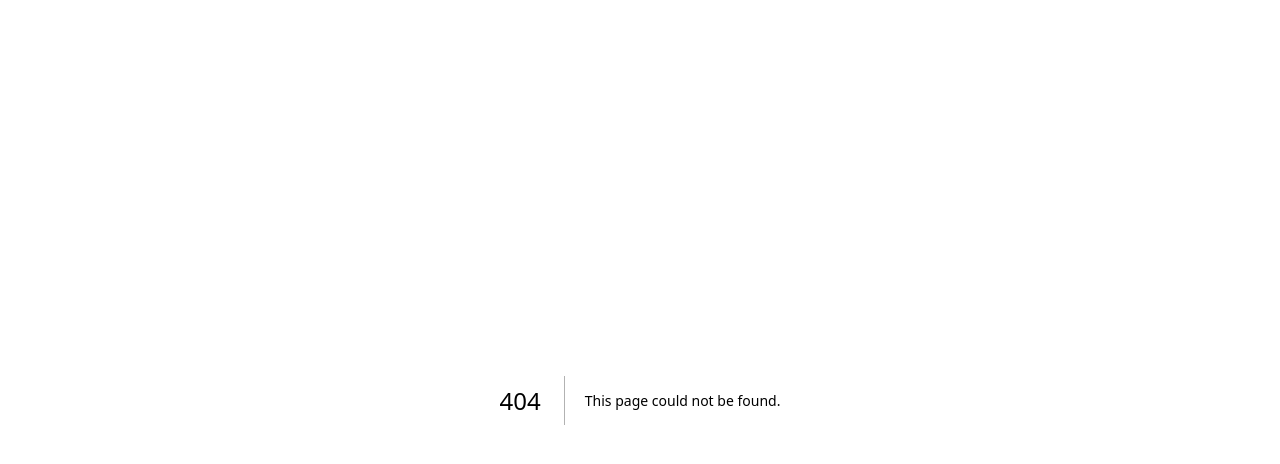
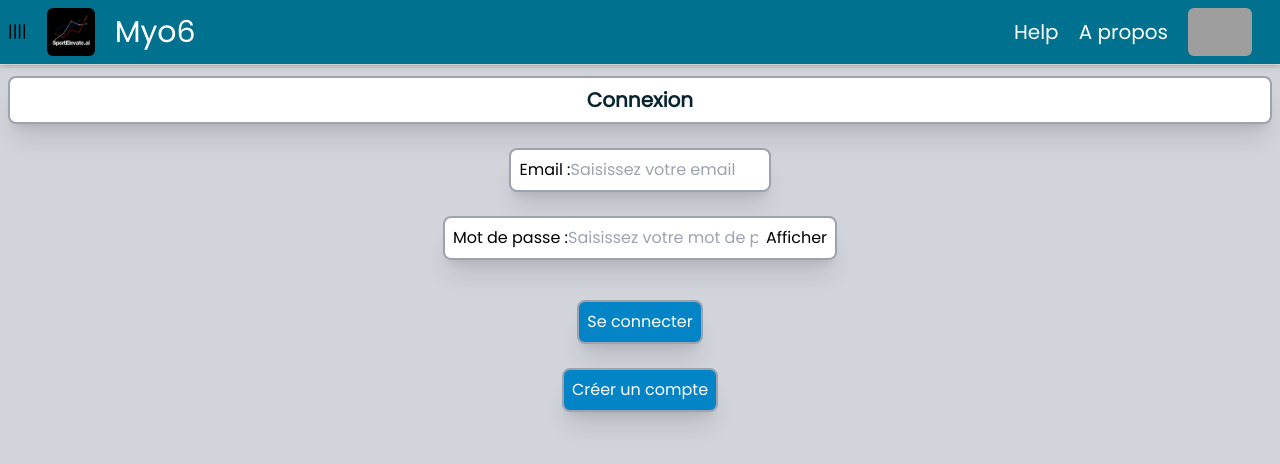
Before and after one commit to VioleauPierre/Myo6-web, a Next.js app in the folder myo6/: page /Login_secure in a window 1280 px wide. Before the commit this address had no page. Shown: the top 464 px of the page. Built offline with nearby package versions, Linux system fonts and the light colour scheme; grey boxes are pictures that could not be loaded.

Commit message:
Add withAuth token to access all page with personnal data

```diff
--- a/myo6/components/Navbar.jsx
+++ b/myo6/components/Navbar.jsx
@@ -45,7 +45,7 @@ export default function Navbar() {
 
                     <Link href="/About" className="text-white text-sm sm:text-xl pr-2 sm:pr-5">A propos</Link>
 
-                    <Link href="/Login" className="h-full">
+                    <Link href="/Login_secure" className="h-full">
 
                         <img src="/assets/icons/user.svg" alt="Logo" className="h-full rounded-md mr-1 sm:mr-5" />
 
--- /dev/null
+++ b/myo6/components/withAuth.js
@@ -0,0 +1,19 @@
+import { useEffect } from 'react';
+import { useRouter } from 'next/router';
+
+const withAuth = (WrappedComponent) => {
+  return (props) => {
+    const router = useRouter();
+
+    useEffect(() => {
+      const token = localStorage.getItem('token');
+      if (!token) {
+        router.replace('Login_secure'); // Redirect to the login page if the token is not found
+      }
+    }, [router]);
+
+    return <WrappedComponent {...props} />;
+  };
+};
+
+export default withAuth;
--- /dev/null
+++ b/myo6/pages/Login_secure.jsx
@@ -0,0 +1,142 @@
+import Head from 'next/head'
+import Image from 'next/image'
+import styles from '@/styles/Home.module.css'
+import Footer from '../components/Footer'
+import Header from '../components/Header'
+import Navbar from '../components/Navbar'
+import Link from "next/link";
+import { useState } from 'react'
+import { useEffect } from 'react'
+import { useRouter } from 'next/router'
+
+export default function LoginPage(props) {
+  let baseUrl = "s";
+  if (props.DEBUG_MODE === 'true') {
+    baseUrl = "http://localhost:3000/";
+    console.log("DEBUG_MODE");
+  } else {
+    baseUrl = "https://myo6-web.vercel.app/";
+    console.log(baseUrl);
+  }
+
+  const router = useRouter()
+  const [email, setEmail] = useState('');
+  const [password, setPassword] = useState('');
+  const [showPassword, setShowPassword] = useState(false);
+  const [errorMessage, setErrorMessage] = useState('');
+
+  const handleSubmit = async (event) => {
+    event.preventDefault();
+
+    if (!email || !password) {
+      setErrorMessage('Veuillez remplir tous les champs');
+      return;
+    }
+
+    setErrorMessage('');
+
+    try {
+      const response = await fetch('https://myo6.duckdns.org/api/login', {
+        method: 'POST',
+        headers: {
+          'Content-Type': 'application/json',
+        },
+        body: JSON.stringify({ email, password }),
+      });
+
+      if (response.ok) {
+        const data = await response.json();
+        localStorage.setItem('token', data.token);
+        router.push('/choixuser'); // Redirigez l'utilisateur vers la page protégée
+      } else {
+        setErrorMessage('Email ou mot de passe incorrect');
+      }
+    } catch (error) {
+      console.error('Erreur:', error);
+      setErrorMessage('Une erreur s\'est produite lors de la connexion');
+    }
+  };
+
+  const togglePasswordVisibility = () => {
+    setShowPassword(!showPassword);
+  };
+
+  return (
+    <>
+      <Header></Header>
+      <div className="h-screen w-screen">
+        <Navbar></Navbar>
+        <hr className="w-full h-[4px] bg-beige"></hr>
+        <div className='flex min-h-[calc(100%-68px)] bg-gray-300 h-auto'>
+          <div id="main_code" className="h-full w-full">
+            <div className="w-full p-2">
+              <div className="flex bg-white rounded-lg shadow-xl border-2 mb-2 border-gray-400 p-2 justify-center items-center justify-items-center h-fit">
+                <div className="text-xl font-bold text-[#082431]">
+                  Connexion
+                </div>
+              </div>
+            </div>
+
+            <div className="w-full sm:w-1/2 p-2 justify-center items-center justify-items-center ml-auto mr-auto">
+              <div className="flex bg-white text-center rounded-lg shadow-xl border-2 mb-2 border-gray-400 p-2 justify-center items-center justify-items-center h-full">
+                <p>Email :</p>
+                <input
+                  type="email"
+                  value={email}
+                  onChange={(e) => setEmail(e.target.value)}
+                  placeholder="Saisissez votre email"
+                  style={{ width: '190px' }}
+                />
+              </div>
+            </div>
+
+            <div className="w-full sm:w-1/2 p-2 justify-center items-center justify-items-center ml-auto mr-auto">
+              <div className="flex bg-white text-center rounded-lg shadow-xl border-2 mb-2 border-gray-400 p-2 justify-center items-center justify-items-center h-full">
+                <p>Mot de passe :</p>
+                <input
+                  type={showPassword ? 'text' : 'password'}
+                  value={password}
+                  onChange={(e) => setPassword(e.target.value)}
+                  placeholder="Saisissez votre mot de passe"
+                  style={{ width: '190px' }}
+                />
+                <button
+                  type="button"
+                  onClick={togglePasswordVisibility}
+                  className="ml-2"
+                >
+                  {showPassword ? 'Masquer' : 'Afficher'}
+                </button>
+              </div>
+            </div>
+
+            <div className="flex w-full p-2 justify-center items-center justify-items-center ml-auto mr-auto">
+              {errorMessage && <div className="bg-red-500 text-white rounded-lg shadow-xl border-2 border-gray-400 p-2">{errorMessage}</div>}
+            </div>
+
+            <div className="flex w-1/2 p-2 justify-center items-center justify-items-center ml-auto mr-auto">
+              <div className="flex bg-sky-600 text-center text-white rounded-lg shadow-xl border-2 mb-2 border-gray-400 p-2 justify-center items-center justify-items-center h-full">
+                <button onClick={handleSubmit}>Se connecter</button>
+              </div>
+            </div>
+
+            <div className="flex w-1/2 p-2 justify-center items-center justify-items-center ml-auto mr-auto">
+              <div className="flex bg-sky-600 text-center text-white rounded-lg shadow-xl border-2 mb-2 border-gray-400 p-2 justify-center items-center justify-items-center h-full">
+                <Link href="/createUser">
+                  <button>Créer un compte</button>
+                </Link>
+              </div>
+            </div>
+          </div>
+        </div>
+      </div>
+    </>
+  )
+}
+
+export async function getServerSideProps() {
+  console.log(process.env.DEBUG_MODE);
+  return {
+    props: { DEBUG_MODE: process.env.DEBUG_MODE },
+  };
+}
--- a/myo6/pages/associerUser.jsx
+++ b/myo6/pages/associerUser.jsx
@@ -1,3 +1,4 @@
+import withAuth from '../components/withAuth';
 import Header from '../components/Header'
 import Navbar from '../components/Navbar'
 import SideBar from '../components/SideBar'
@@ -5,7 +6,7 @@ import SideBar from '../components/SideBar'
 import { useEffect } from 'react'
 import { useState } from 'react'
 
-export default function Home(props) {
+function Home(props) {
 
   let baseUrl = "s";
   if (props.DEBUG_MODE === 'true') {
@@ -200,3 +201,6 @@ console.log(process.env.DEBUG_MODE);
     props: { DEBUG_MODE: process.env.DEBUG_MODE },
   };
 }
+
+// Wrap the Home component with withAuth before exporting
+export default withAuth(Home);
--- a/myo6/pages/choixuser.jsx
+++ b/myo6/pages/choixuser.jsx
@@ -1,3 +1,4 @@
+import withAuth from '../components/withAuth';
 import Head from 'next/head'
 import Image from 'next/image'
 import styles from '@/styles/Home.module.css'
@@ -9,15 +10,13 @@ import Header from '../components/Header'
 import Navbar from '../components/Navbar'
 import SideBar from '../components/SideBar'
 
-import { useEffect } from 'react'
-import { useState } from 'react'
+import { useEffect, useState } from 'react'
 
-export default function Home(props) {
+function Home(props) {
   const [users, setUsers] = useState([]);
   const [sortedUsers, setSortedUsers] = useState([]);
   const [sortByName, setSortByName] = useState(true);
   console.log(props);
-
 
   let baseUrl = "s";
   if (props.DEBUG_MODE === 'true') {
@@ -28,12 +27,8 @@ export default function Home(props) {
     console.log(baseUrl);
   }
 
-
-
   async function getUser() {
-
     const res = await fetch(baseUrl + 'api/getAllUser', {
-    //const res = await fetch('http://localhost:3000/api/getUsers_Test', {
       method: 'GET',
       headers: {
         'Content-Type': 'application/json',
@@ -64,16 +59,13 @@ export default function Home(props) {
     setSortByName(!sortByName);
   };
 
-
   return (
     <>
       <Header></Header>
-
       <div className="h-screen w-screen">
-        <Navbar></Navbar>
+        <Navbar />
         <hr className="w-full h-[4px] bg-beige"></hr>
         <div className='flex  min-h-[calc(100%-68px)] bg-gray-300 h-auto '>
-          {/* <SideBar></SideBar> */}
           <div id="main_code" className="h-full  w-full ">
             <div className="w-full p-2 ">
               <div className="flex bg-white rounded-lg shadow-xl border-2 mb-6 border-gray-400 p-2 justify-center items-center justify-items-center h-full">
@@ -104,8 +96,6 @@ export default function Home(props) {
                     }}
                   >
                     <img
-              // src={`/user-photos/${user.id_user}.jpg`}
-              // alt={`${user.firstname} ${user.lastname}`}
                       src={"/assets/icons/user.svg"}
                       className="w-24 h-24 rounded-full mb-2"
                     />
@@ -123,8 +113,6 @@ export default function Home(props) {
                     }}
                   >
                     <img
-              // src={`/user-photos/${user.id_user}.jpg`}
-              // alt={`${user.firstname} ${user.lastname}`}
                       src={"/assets/icons/user.svg"}
                       className="w-24 h-24 rounded-full mb-2"
                     />
@@ -134,74 +122,19 @@ export default function Home(props) {
                   </div>
                 ))}
             </div>
-
-
-
-
-            {/* <div className="flex flex-wrap justify-center">
-  {users.map((user) => (
-    <div
-      key={user.id_user}
-      className="bg-white rounded-lg shadow-md m-2 p-4 flex flex-col items-center cursor-pointer"
-      onClick={() => {
-        window.location.href = `/coachPage6?id_user=${user.id_user}`;
-      }}
-    >
-      <img
-        src={`/user-photos/${user.id_user}.jpg`}
-        alt={`${user.firstname} ${user.lastname}`}
-        className="w-24 h-24 rounded-full mb-2"
-      />
-      <h3 className="text-lg font-semibold">
-        {user.firstname} {user.lastname}
-      </h3>
-    </div>
-  ))}
-</div>
- */}
-
-
-            {/* <h2 style={{ fontSize: '24px', marginBottom: '50px', marginLeft: '20px' }}></h2>
-            <table style={{ width: '99%', borderCollapse: 'collapse', margin: '20px   10px', fontSize: '0.9em', minWidth: '400px', boxShadow: '0   0   20px rgba(0,   0,   0,   0.15)' }}>
-              <thead style={{ backgroundColor: '#009879', color: 'white' }}>
-                <tr>
-                  <th style={{ padding: '12px   15px', textAlign: 'left', backgroundColor: '#f2f2f2', color: 'black', borderBottom: '1px solid #ddd' }}>ID</th>
-                  <th style={{ padding: '12px   15px', textAlign: 'left', backgroundColor: '#f2f2f2', color: 'black', borderBottom: '1px solid #ddd' }}>First Name</th>
-                  <th style={{ padding: '12px   15px', textAlign: 'left', backgroundColor: '#f2f2f2', color: 'black', borderBottom: '1px solid #ddd' }}>Last Name</th>
-                  <th style={{ padding: '12px   15px', textAlign: 'left', backgroundColor: '#f2f2f2', color: 'black', borderBottom: '1px solid #ddd' }}>Age</th>
-                  <th style={{ padding: '12px   15px', textAlign: 'left', backgroundColor: '#f2f2f2', color: 'black', borderBottom: '1px solid #ddd' }}>Email</th>
-                  <th style={{ padding: '12px   15px', textAlign: 'left', backgroundColor: '#f2f2f2', color: 'black', borderBottom: '1px solid #ddd' }}>Weight</th>
-                </tr>
-              </thead>
-              <tbody>
-                {users.map((user) => (
-                  <tr key={user.id_user} style={{ borderBottom: '1px solid #ddd', padding: '12px   15px', cursor: 'pointer' }}
-                    onClick={ () => {window.location.href = `/coachPage6?id_user=` + user.id_user}}>
-                    <td>
-                      {user.id_user}
-                    </td>
-                    <td>{user.firstname}</td>
-                    <td>{user.lastname}</td>
-                    <td>{user.age}</td>
-                    <td>{user.email}</td>
-                    <td>{user.weight}</td>
-                  </tr>
-                ))}
-              </tbody>
-            </table> */}
-
-
-
           </div>
         </div>
       </div>
     </>
   )
 }
+
 export async function getServerSideProps() {
-  // fetch env.local variables named DEBUG_MODE
   console.log(process.env.DEBUG_MODE);
   return {
     props: { DEBUG_MODE: process.env.DEBUG_MODE },
   };
 }
+
+// Wrap the Home component with withAuth before exporting
+export default withAuth(Home);
--- a/myo6/pages/coachPage6.jsx
+++ b/myo6/pages/coachPage6.jsx
@@ -1,3 +1,4 @@
+import withAuth from '../components/withAuth';
 import Header from '../components/Header'
 import Navbar from '../components/Navbar'
 import SideBar from '../components/SideBar'
@@ -5,7 +6,7 @@ import SideBar from '../components/SideBar'
 import { useEffect } from 'react'
 import { useState } from 'react'
 
-export default function Home(props) {
+function Home(props) {
 
   let baseUrl = "s";
   if (props.DEBUG_MODE === 'true') {
@@ -295,3 +296,6 @@ console.log(process.env.DEBUG_MODE);
     props: { DEBUG_MODE: process.env.DEBUG_MODE },
   };
 }
+
+// Wrap the Home component with withAuth before exporting
+export default withAuth(Home);
--- a/myo6/pages/directmesure6.jsx
+++ b/myo6/pages/directmesure6.jsx
@@ -1,3 +1,4 @@
+import withAuth from '../components/withAuth';
 import Header from '../components/Header'
 import Navbar from '../components/Navbar'
 import SideBar from '../components/SideBar'
@@ -29,7 +30,7 @@ ChartJS.register(
 
 //import styles from '@/styles/Home.module.css'
 
-export default function Home(props) {
+function Home(props) {
 
 
   let baseUrl = "s";
@@ -409,3 +410,6 @@ console.log(process.env.DEBUG_MODE);
     props: { DEBUG_MODE: process.env.DEBUG_MODE },
   };
 }
+
+// Wrap the Home component with withAuth before exporting
+export default withAuth(Home);
--- a/myo6/pages/qrcode.jsx
+++ b/myo6/pages/qrcode.jsx
@@ -1,3 +1,4 @@
+import withAuth from '../components/withAuth';
 import Head from 'next/head'
 import Image from 'next/image'
 import styles from '@/styles/Home.module.css'
@@ -14,7 +15,7 @@ import { useState } from 'react'
 import QRCode from 'qrcode.react';
 
 
-export default function Home({  }) {
+function Home({  }) {
 
 
     const [ssid, setSsid] = useState('');
@@ -123,3 +124,5 @@ export default function Home({  }) {
     </>
   )
 }
+// Wrap the Home component with withAuth before exporting
+export default withAuth(Home);
--- a/myo6/pages/questionnaire.jsx
+++ b/myo6/pages/questionnaire.jsx
@@ -1,3 +1,4 @@
+import withAuth from '../components/withAuth';
 import Head from 'next/head'
 import Image from 'next/image'
 import styles from '@/styles/Home.module.css'
@@ -12,7 +13,7 @@ import { Component } from 'react'
 import { useEffect } from 'react'
 import { useState } from 'react'
 
-export default function Home(props) {
+function Home(props) {
   let baseUrl = "s";
   if (props.DEBUG_MODE === 'true') {
     baseUrl = "http://localhost:3000/";
@@ -1182,3 +1183,5 @@ export async function getServerSideProps() {
     props: { DEBUG_MODE: process.env.DEBUG_MODE },
   };
 }
+// Wrap the Home component with withAuth before exporting
+export default withAuth(Home);
```
Lines whose indentation alone changed are shown as unchanged.
